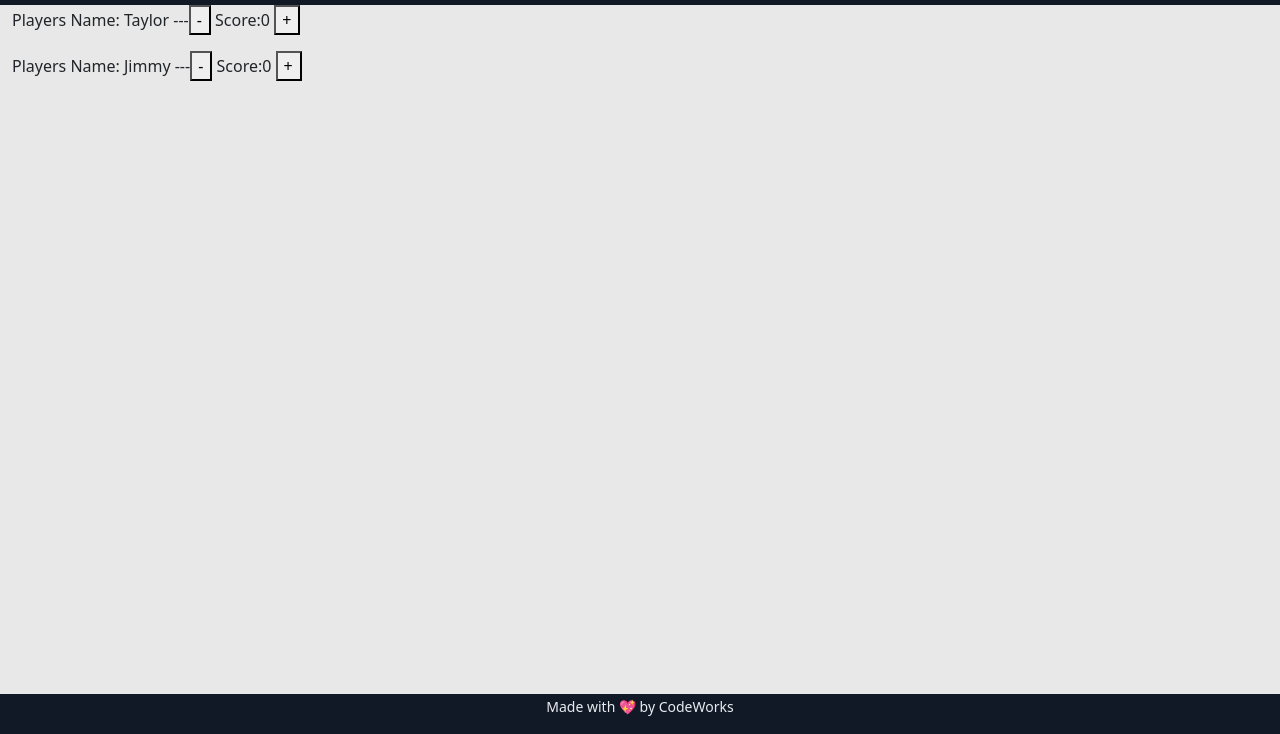
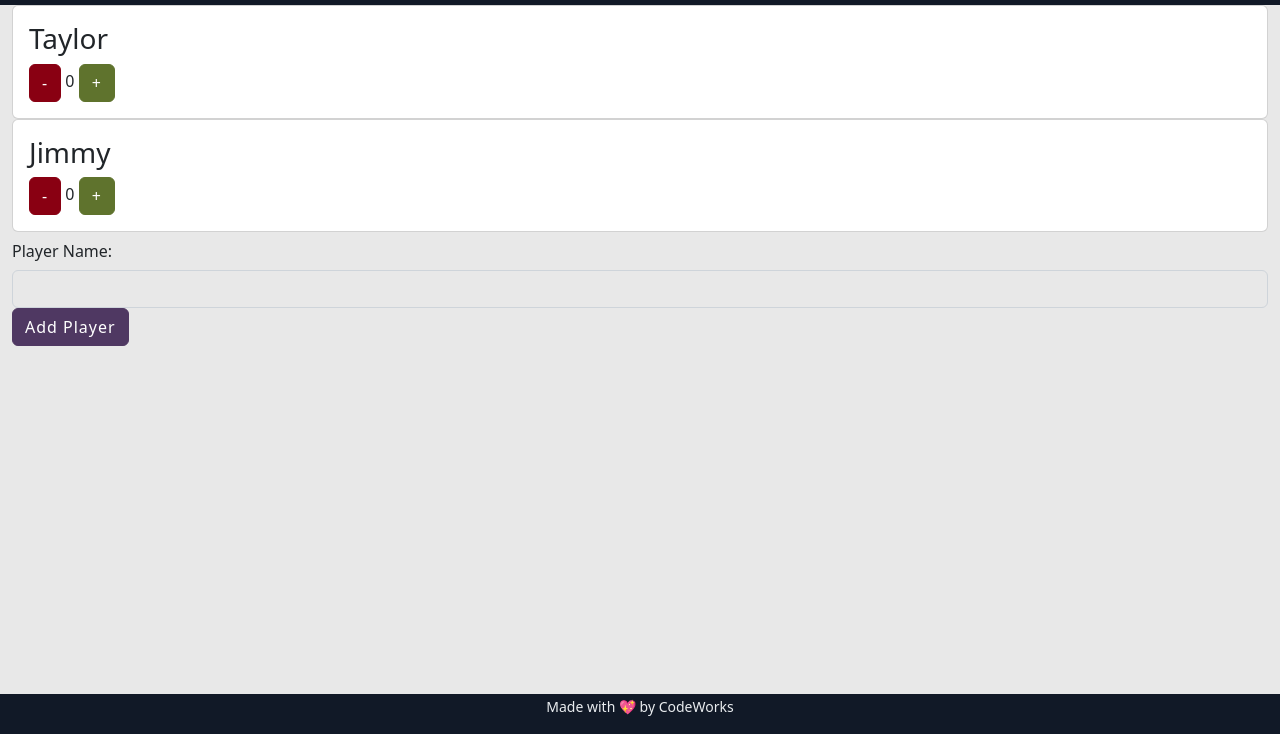
Before and after one commit to smithtaylord/game-night, a website with bundled scripts: page index.html in a window 1280 px wide. Shown: the part 66-800 px from the top of the page. Built offline with nearby package versions, Linux system fonts and the light colour scheme; a script that the page names is missing.

Commit message:
project complete!

```diff
--- a/app/Controllers/PlayersController.js
+++ b/app/Controllers/PlayersController.js
@@ -1,5 +1,6 @@
 import { appState } from "../AppState.js";
 import { playerService } from "../Services/PlayersService.js";
+import { getFormData } from "../Utils/FormHandler.js"
 
 
 export class PlayersController {
@@ -7,12 +8,18 @@ export class PlayersController {
         let players = appState.players;
         // console.log('drawing players', players);
         let names = ''
-        players.forEach(player => names += `
-        <p> Players Name: ${player.name} ---<button onclick="app.playersController.decreasePlayersScore('${player.name}')">-</button>
-        Score:${player.score} <button onclick="app.playersController.increasePlayersScore('${player.name}')">+</button></p>
-        `)
+        players.forEach(player => names += player.HTMLTemplate)
         // console.log(names);
         document.getElementById('players').innerHTML = names
+    }
+
+    addPlayer() {
+        window.event.preventDefault()
+        const form = window.event.target
+        let playerData = getFormData(form)
+        playerService.addPlayer(playerData)
+        form.reset()
+        this.drawPlayers()
     }
 
     increasePlayersScore(name) {
--- a/app/Models/Player.js
+++ b/app/Models/Player.js
@@ -4,4 +4,23 @@ export class Player {
         this.score = 0
     }
 
+    get HTMLTemplate() {
+        return `
+    <div class="card">
+        <div class="card-body">
+            <h3>${this.name}</h3>
+            <div>
+            <button class="btn btn-danger" onclick="app.playersController.decreasePlayersScore('${this.name}')">-</button>
+            ${this.score} <button class="btn btn-success" onclick="app.playersController.increasePlayersScore('${this.name}')">+</button>
+            </div>
+        </div>
+    </div>
+    `
+
+
+        // <p> Players Name: ${player.name} ---<button onclick="app.playersController.decreasePlayersScore('${player.name}')">-</button>
+        // Score:${player.score} <button onclick="app.playersController.increasePlayersScore('${player.name}')">+</button></p>
+
+    }
+
 }
--- a/app/Services/PlayersService.js
+++ b/app/Services/PlayersService.js
@@ -1,7 +1,14 @@
 import { appState } from "../AppState.js";
+import { Player } from "../Models/Player.js";
 
 
 class PlayersService {
+    addPlayer(playerData) {
+        let newPlayer = new Player(playerData.name)
+        // console.log(playerData);
+        appState.players.push(newPlayer)
+    }
+
     increasePlayersScore(name) {
         let player = appState.players.find(player => player.name == name)
         // console.log('Service Page ', name);
--- a/index.html
+++ b/index.html
@@ -30,6 +30,20 @@
       <div class="row">
         <div class="col-12">
           <div id="players"></div>
+
+        </div>
+      </div>
+      <div class="row">
+        <div class="col-12">
+          <form onsubmit="app.playersController.addPlayer()">
+            <div>
+              <label class="col-form-label" for="name">Player Name:</label>
+              <input class="form-control" type="text" minlength="2" maxlength="15" name="name" id="name" required />
+            </div>
+            <div>
+              <button class="btn btn-info" type="submit">Add Player</button>
+            </div>
+          </form>
         </div>
       </div>
     </div>
```
